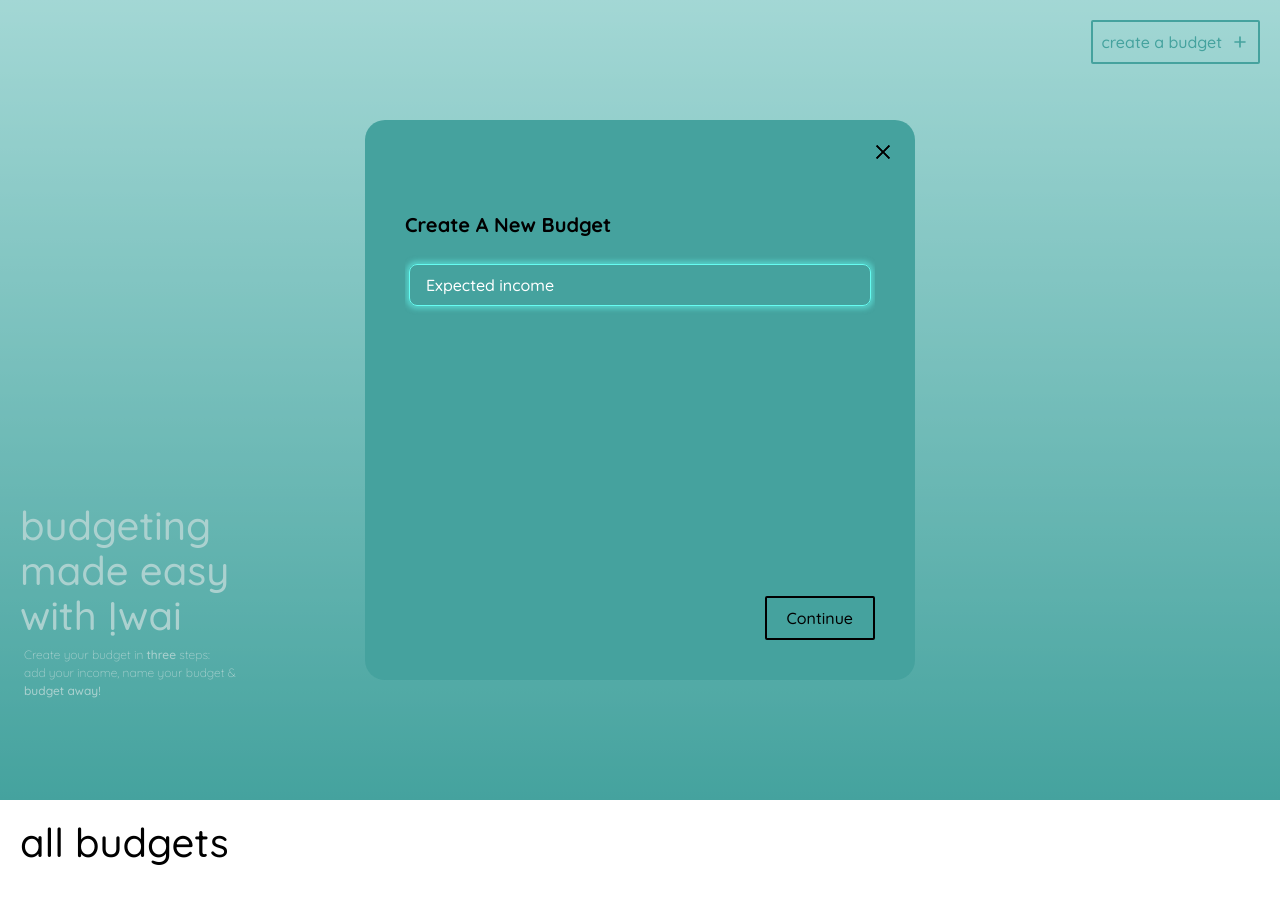
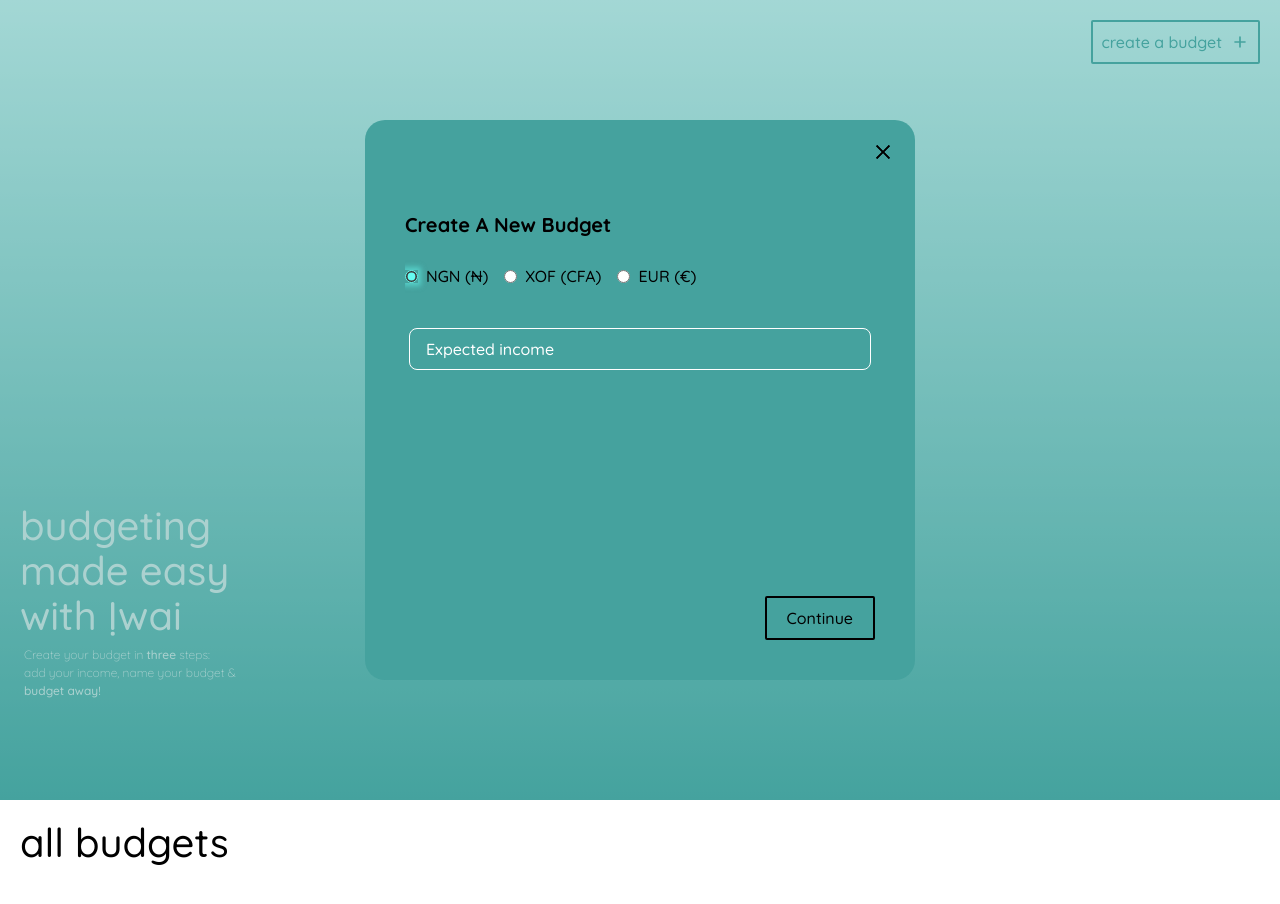
Before and after one commit to cindyeke/budget-app, a Next.js app: page / in a window 1280 px wide. Both pictures are taken after a click on the button "create a budget". Shown: the top 904 px of the page. Built offline with nearby package versions, Linux system fonts and the light colour scheme.

Commit message:
adds currency field, displays new currencies

```diff
--- a/src/components/molecules/BudgetItem/BudgetItem.tsx
+++ b/src/components/molecules/BudgetItem/BudgetItem.tsx
@@ -17,6 +17,7 @@ import styles from './BudgetItem.module.css'
 import { formatAmountWithCurrency } from '@/utils/format'
 
 interface BudgetItemInterface {
+    currency: string
     budgetItem: BudgetItemDetails
     isDefault?: boolean
     handleDelete?: (id: string) => void
@@ -28,6 +29,7 @@ interface BudgetItemInterface {
 }
 
 const BudgetItem = ({
+    currency,
     budgetItem,
     isDefault = false,
     handleDelete,
@@ -46,10 +48,15 @@ const BudgetItem = ({
         operation,
     } = budgetItem
 
+    console.log({ budgetItem })
+
     useEffect(() => {
         setDescription(defaultDescription)
         if (budgettedAmount) {
-            const formattedAmount = formatAmountWithCurrency(budgettedAmount)
+            const formattedAmount = formatAmountWithCurrency(
+                budgettedAmount,
+                currency
+            )
             setAmount(formattedAmount)
         }
     }, [])
@@ -105,7 +112,7 @@ const BudgetItem = ({
             setAmount('')
             return
         }
-        const formattedAmount = formatAmountWithCurrency(amountValue)
+        const formattedAmount = formatAmountWithCurrency(amountValue, currency)
         setAmount(formattedAmount)
     }
 
--- a/src/components/molecules/BudgetList/BudgetList.tsx
+++ b/src/components/molecules/BudgetList/BudgetList.tsx
@@ -26,7 +26,7 @@ const BudgetList = ({
     budgetList,
     setBudgetList,
 }: BudgetListProps) => {
-    const { id: newBudgetId, income } = newBudgetDetails
+    const { id: newBudgetId, income, currency } = newBudgetDetails
     const [equationList, setEquationList] = useState<BudgetItemDetails[]>([])
     const [isAmountFieldUpdated, setIsAmountFieldUpdated] = useState(false)
 
@@ -82,6 +82,7 @@ const BudgetList = ({
             <div className="flex-1 overflow-scroll h-[70%] relative">
                 <div className="flex-1 flex flex-col gap-y-2 pl-8 pr-5">
                     <BudgetItem
+                        currency={currency}
                         budgetItem={{
                             id: newBudgetId || '',
                             description: 'Income',
@@ -92,6 +93,7 @@ const BudgetList = ({
                     />
                     {budgetList.map((item) => (
                         <BudgetItem
+                            currency={currency}
                             key={item.id}
                             budgetItem={item}
                             handleDelete={deleteBudgetItem}
@@ -101,6 +103,7 @@ const BudgetList = ({
                 </div>
             </div>
             <Equations
+                currency={currency}
                 income={Number(income)}
                 equationList={equationList}
                 isAmountFieldUpdated={isAmountFieldUpdated}
--- /dev/null
+++ b/src/components/molecules/CurrencyRadioGroup.tsx
@@ -0,0 +1,43 @@
+import { FieldValues, Path, UseFormRegister } from 'react-hook-form'
+import { CURRENCY } from '@/utils/types'
+
+const currencies = [
+    { value: CURRENCY.NGN, label: 'NGN (₦)' },
+    { value: CURRENCY.XOF, label: 'XOF (CFA)' },
+    { value: CURRENCY.EUR, label: 'EUR (€)' },
+]
+
+interface CurrencyRadioGroupProps<T extends FieldValues = FieldValues> {
+    register: UseFormRegister<T>
+    name?: Path<T>
+    className?: string
+}
+
+const CurrencyRadioGroup = <T extends FieldValues = FieldValues>({
+    register,
+    name = 'currency' as Path<T>,
+    className,
+}: CurrencyRadioGroupProps<T>) => {
+    return (
+        <fieldset className={className}>
+            <div className="flex gap-x-4">
+                {currencies.map(({ value, label }) => (
+                    <label
+                        key={value}
+                        className="flex items-center gap-x-2 cursor-pointer text-base"
+                    >
+                        <input
+                            type="radio"
+                            value={value}
+                            className="accent-turquoise"
+                            {...register(name, { required: true })}
+                        />
+                        {label}
+                    </label>
+                ))}
+            </div>
+        </fieldset>
+    )
+}
+
+export default CurrencyRadioGroup
--- a/src/components/molecules/Equations/Equations.tsx
+++ b/src/components/molecules/Equations/Equations.tsx
@@ -3,6 +3,7 @@ import { BudgetItemDetails } from '@/utils/types'
 import { formatAmountWithCurrency } from '@/utils/format'
 
 interface EquationProps {
+    currency: string
     income: number
     equationList: BudgetItemDetails[]
     isAmountFieldUpdated: boolean
@@ -10,6 +11,7 @@ interface EquationProps {
 }
 
 const Equations = ({
+    currency,
     income,
     equationList,
     isAmountFieldUpdated,
@@ -45,7 +47,7 @@ const Equations = ({
         <div className="mt-5 ml-8 mr-5 grid grid-cols-2 text-sm xs:text-base bg-off-white rounded-lg p-5">
             <span>Total</span>
             <span className="justify-self-end tracking-[2px]">
-                {formatAmountWithCurrency(amountLeft.toString())}
+                {formatAmountWithCurrency(amountLeft.toString(), currency)}
             </span>
         </div>
     )
--- a/src/components/molecules/UpdateCurrency/UpdateCurrency.tsx
+++ /dev/null
@@ -1,6 +0,0 @@
-// TO DO : to be able to change currency
-const UpdateCurrency = () => {
-    return <></>
-}
-
-export default UpdateCurrency
--- a/src/components/template/BudgetModal/BudgetModal.tsx
+++ b/src/components/template/BudgetModal/BudgetModal.tsx
@@ -29,6 +29,7 @@ const defaultNewBudgetDetails = {
     id: '',
     title: '',
     income: '',
+    currency: 'NGN',
 }
 
 const BudgetModal = ({
@@ -58,7 +59,11 @@ const BudgetModal = ({
         step !== 1 && setStep((step) => step - 1)
     }
 
-    const handleNextButton: SubmitHandler<Budget> = ({ income, title }) => {
+    const handleNextButton: SubmitHandler<Budget> = ({
+        income,
+        title,
+        currency,
+    }) => {
         if (step === 4) {
             setIsSavingNewBudget(true)
             const storedBudgetList = localStorage.getItem('budgets')
@@ -92,6 +97,7 @@ const BudgetModal = ({
                     id: uuidv4(),
                     income,
                     title,
+                    currency,
                     list: budgetList,
                     createdAt: todaysDate,
                 }
@@ -119,6 +125,7 @@ const BudgetModal = ({
                     id: uuidv4(),
                     title,
                     income,
+                    currency,
                 })
                 setIsSavingNewBudget(false)
                 handleContinueStep()
@@ -165,34 +172,34 @@ const BudgetModal = ({
         setBudgetItemOperation(DEDUCT)
     }
 
-    const handleDuplicateBudgetItem = () => {
-        let stringifiedBudgetList
-        const storedBudgetList = localStorage.getItem('budgets')
+    // const handleDuplicateBudgetItem = () => {
+    //     let stringifiedBudgetList
+    //     const storedBudgetList = localStorage.getItem('budgets')
 
-        const uniqueBudget: Budget = {
-            id: uuidv4(),
-            income: budgetDetails.income,
-            title: `${budgetDetails.title}_copy`,
-            list: budgetList,
-            createdAt: todaysDate,
-        }
+    //     const uniqueBudget: Budget = {
+    //         id: uuidv4(),
+    //         income: budgetDetails.income,
+    //         title: `${budgetDetails.title}_copy`,
+    //         list: budgetList,
+    //         createdAt: todaysDate,
+    //     }
 
-        if (storedBudgetList) {
-            const parsedBudgetList = JSON.parse(storedBudgetList)
+    //     if (storedBudgetList) {
+    //         const parsedBudgetList = JSON.parse(storedBudgetList)
 
-            console.log({ parsedBudgetList })
-            stringifiedBudgetList = JSON.stringify([
-                ...parsedBudgetList,
-                uniqueBudget,
-            ])
-        } else {
-            stringifiedBudgetList = JSON.stringify([uniqueBudget])
-        }
+    //         console.log({ parsedBudgetList })
+    //         stringifiedBudgetList = JSON.stringify([
+    //             ...parsedBudgetList,
+    //             uniqueBudget,
+    //         ])
+    //     } else {
+    //         stringifiedBudgetList = JSON.stringify([uniqueBudget])
+    //     }
 
-        localStorage.setItem('budgets', stringifiedBudgetList)
+    //     localStorage.setItem('budgets', stringifiedBudgetList)
 
-        // show duplicate successful notification!
-    }
+    //     // show duplicate successful notification!
+    // }
 
     const [isEditingTitle, setIsEditingTitle] = useState(false)
 
@@ -209,6 +216,7 @@ const BudgetModal = ({
                     id: selectedBudget.id,
                     title: selectedBudget.title,
                     income: selectedBudget.income,
+                    currency: selectedBudget.currency,
                 })
                 setBudgetList(selectedBudget.list)
             }
--- a/src/components/template/BudgetModal/NewBudgetSteps.tsx
+++ b/src/components/template/BudgetModal/NewBudgetSteps.tsx
@@ -10,6 +10,7 @@ import TextArea from '@/components/atoms/TextArea/TextArea'
 import TextField from '@/components/atoms/TextField/TextField'
 import InfoCircle from '@/svgs/info-circle.svg'
 import WarningIcon from '@/svgs/warning.svg'
+import CurrencyRadioGroup from '@/components/molecules/CurrencyRadioGroup'
 
 const textFieldStyle = 'mt-4'
 const errorMessageStyle =
@@ -32,7 +33,12 @@ export const StepOne = () => {
     } = useFormContext<FieldValues>()
 
     return (
-        <>
+        <div className="flex flex-col gap-y-6">
+            <CurrencyRadioGroup
+                register={register}
+                className="mt-4"
+                name="currency"
+            />
             <TextField
                 type="text"
                 placeholder="Expected income"
@@ -53,7 +59,7 @@ export const StepOne = () => {
                     {getErrorMessage(errors.income)}
                 </span>
             )}
-        </>
+        </div>
     )
 }
 
--- a/src/utils/format.ts
+++ b/src/utils/format.ts
@@ -1,8 +1,8 @@
 export const NGN_LOCALES = 'en-NG'
 
-export const formatAmountWithCurrency = (amount: string) =>
+export const formatAmountWithCurrency = (amount: string, currency: string) =>
     new Intl.NumberFormat(NGN_LOCALES, {
         style: 'currency',
-        currency: 'NGN',
+        currency: currency,
         minimumFractionDigits: 0,
     }).format(parseInt(amount))
--- a/src/utils/types.ts
+++ b/src/utils/types.ts
@@ -3,6 +3,12 @@ export const DEDUCT = 'deduct'
 export const SUBMIT = 'submit'
 export const RESET = 'reset'
 export const BUTTON = 'button'
+
+export enum CURRENCY {
+    NGN = 'NGN',
+    XOF = 'XOF',
+    EUR = 'EUR',
+}
 
 export type ButtonType = typeof SUBMIT | typeof RESET | typeof BUTTON
 export type BudgetItemOperation = typeof ADD | typeof DEDUCT
@@ -16,6 +22,7 @@ export type BudgetItemDetails = {
 export type Budget = {
     id?: string
     income: string
+    currency: string
     title: string
     list?: BudgetItemDetails[]
     createdAt?: string
```
